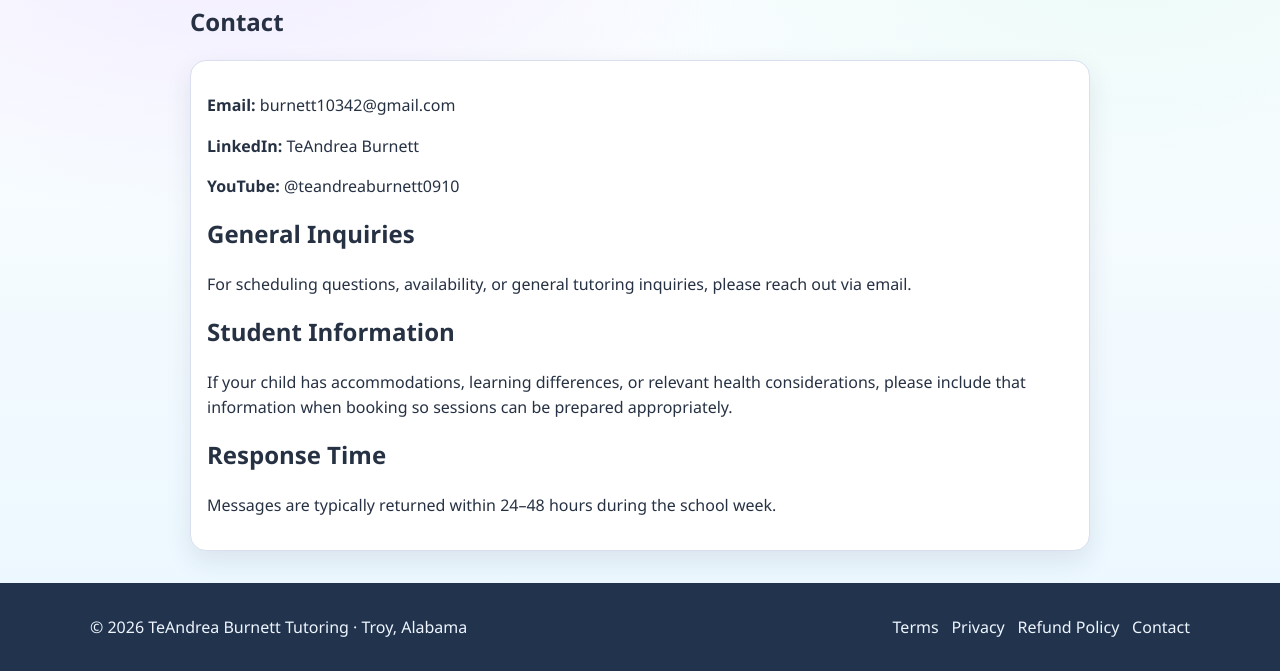
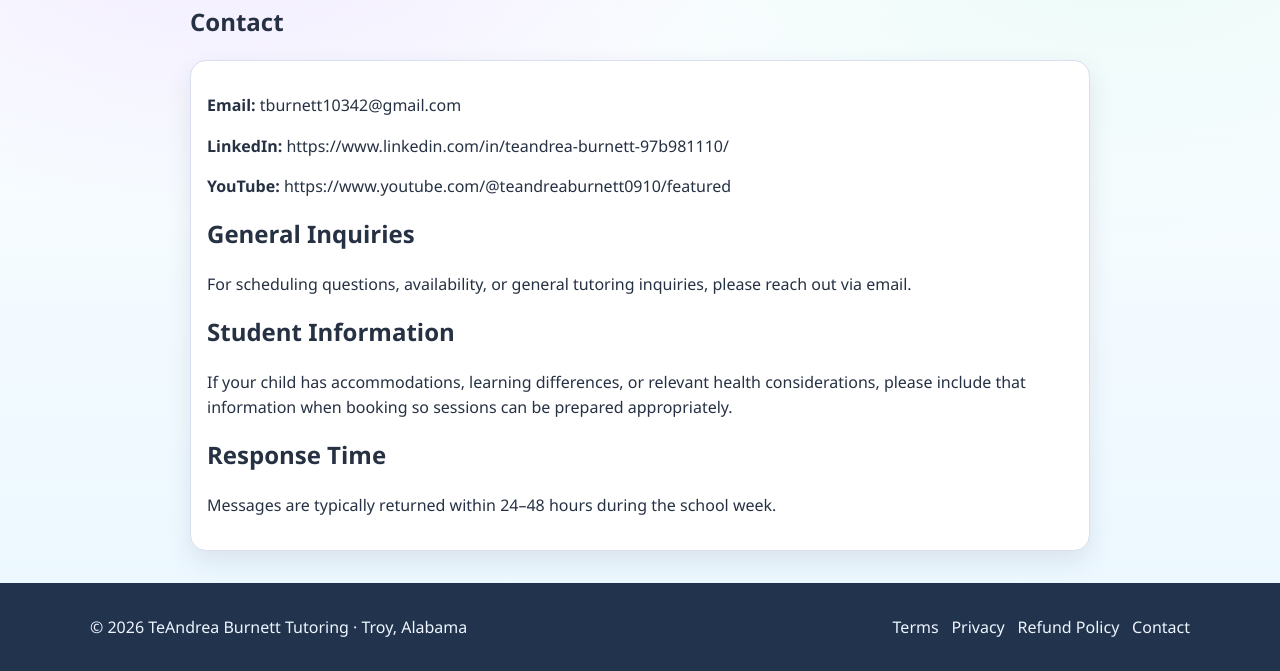
Before and after one commit to SandLotLab/TeandreaBurnettTutoring.com, a plain HTML site: page contact.html in a window 1280 px wide. Shown: the part 161-832 px from the top of the page. Drawn offline with Linux system fonts and the light colour scheme.

Commit message:
Update contact.html

```diff
--- a/contact.html
+++ b/contact.html
@@ -19,9 +19,9 @@
   <h1>Contact</h1>
 
   <section class="card stack">
-    <p><strong>Email:</strong> burnett10342@gmail.com</p>
-    <p><strong>LinkedIn:</strong> TeAndrea Burnett</p>
-    <p><strong>YouTube:</strong> @teandreaburnett0910</p>
+    <p><strong>Email:</strong> tburnett10342@gmail.com</p>
+    <p><strong>LinkedIn:</strong> https://www.linkedin.com/in/teandrea-burnett-97b981110/</p>
+    <p><strong>YouTube:</strong> https://www.youtube.com/@teandreaburnett0910/featured</p>
 
     <h2>General Inquiries</h2>
     <p>
```
